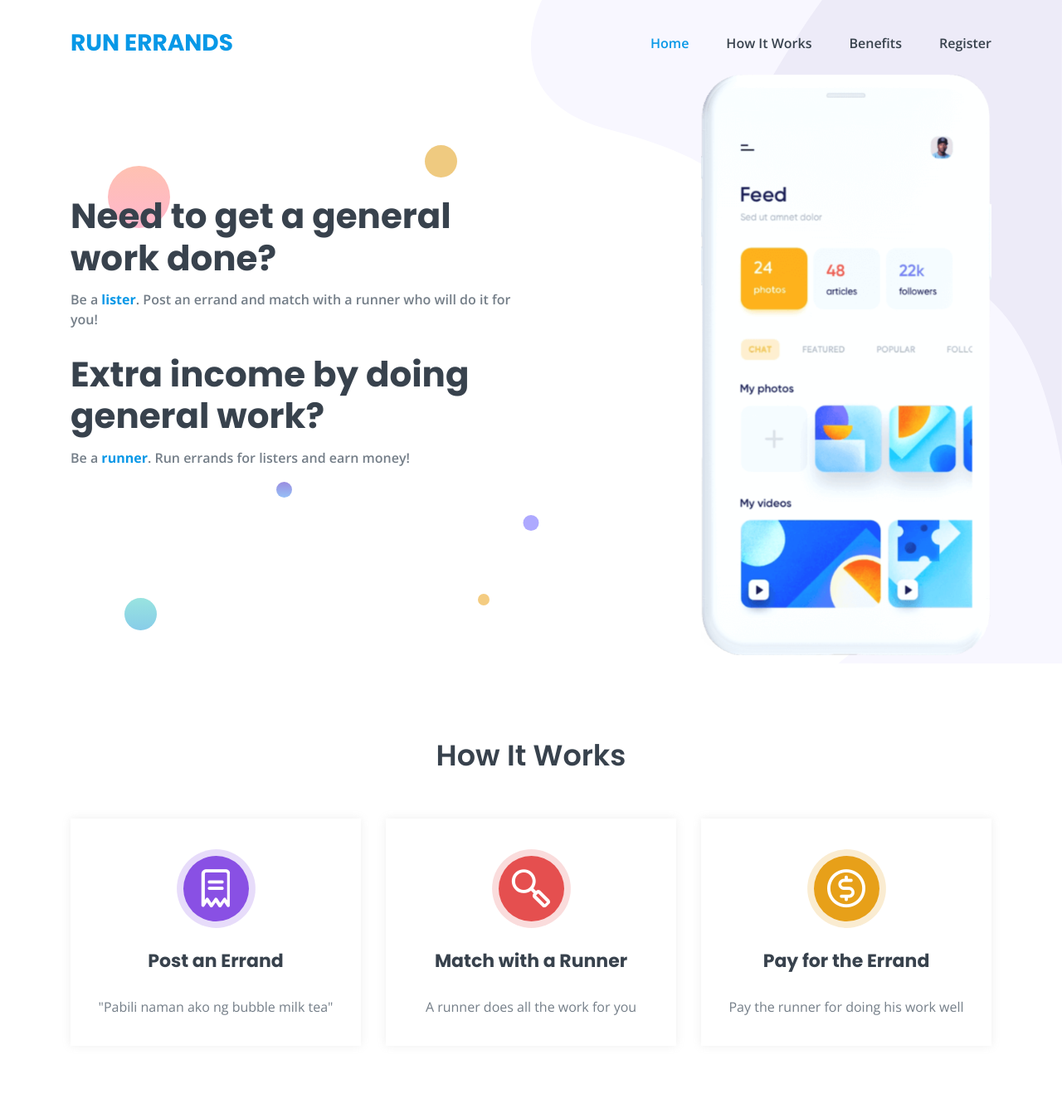
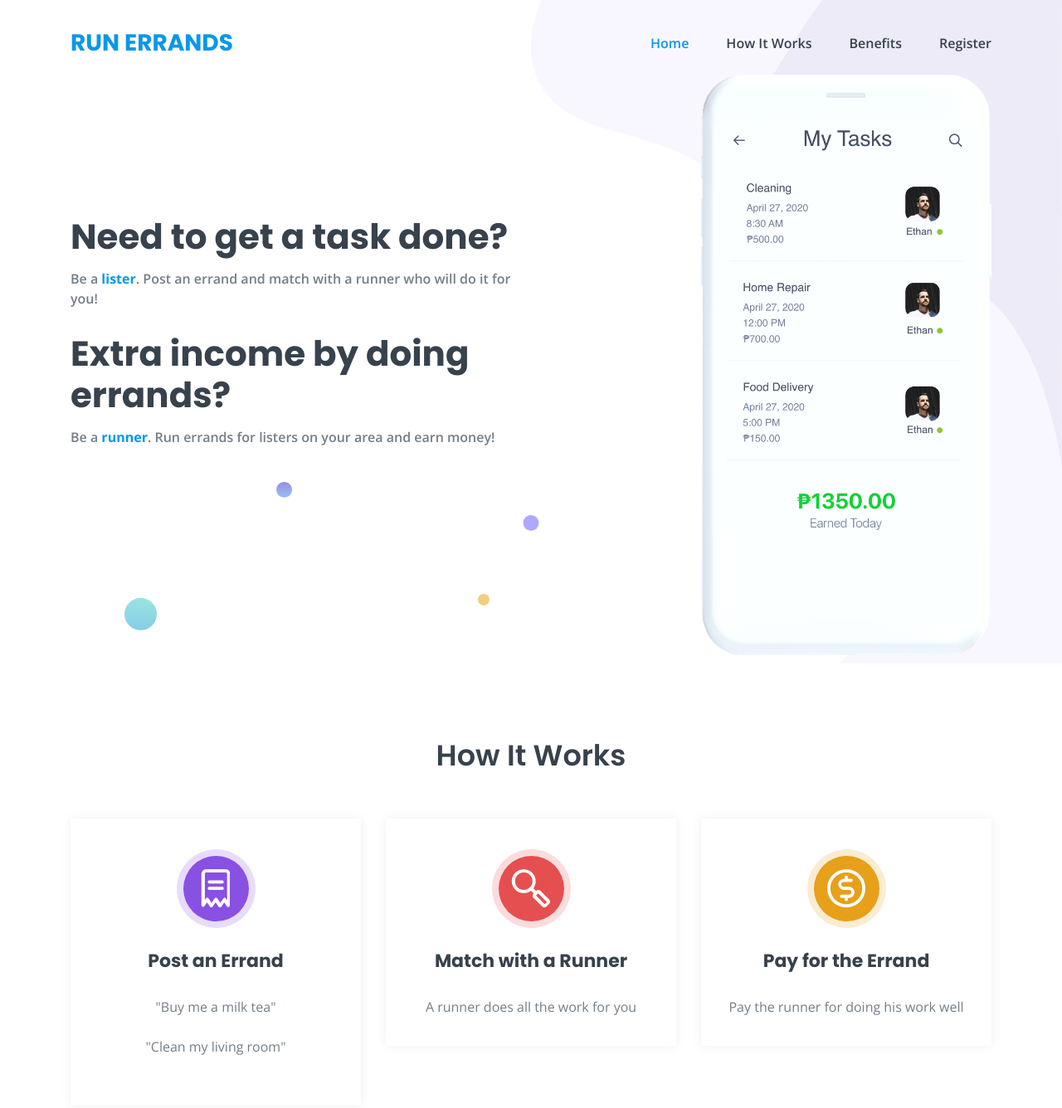
Before and after one commit to danieljohngomez/runerrands, a plain HTML site: page index.html in a window 1280 px wide. Shown: the top 1336 px of the page at 83% size. Drawn offline with nearby package versions, Linux system fonts and the light colour scheme.

Commit message:
new app image

```diff
--- a/index.html
+++ b/index.html
@@ -97,10 +97,10 @@
 
         <div id="home" class="header-hero bg_cover d-lg-flex align-items-center">
 
-            <div class="shape shape-1"></div>
+<!--            <div class="shape shape-1"></div>-->
             <div class="shape shape-2"></div>
             <div class="shape shape-3"></div>
-            <div class="shape shape-4"></div>
+<!--            <div class="shape shape-4"></div>-->
             <div class="shape shape-5"></div>
             <div class="shape shape-6"></div>
 
@@ -108,15 +108,15 @@
                 <div class="row align-items-center justify-content-center justify-content-lg-between">
                     <div class="col-lg-6 col-md-10">
                         <div class="header-hero-content">
-                            <h3 class="header-title wow fadeInLeftBig" data-wow-duration="1.3s" data-wow-delay="0.2s">Need to get a general work done?</h3>
+                            <h3 class="header-title wow fadeInLeftBig" data-wow-duration="1.3s" data-wow-delay="0.2s">Need to get a task done?</h3>
                             <p class="text wow fadeInLeftBig" data-wow-duration="1.3s" data-wow-delay="0.6s" style="margin-top: 12px; font-weight: 600;">Be a <span style="font-weight: 700;color: #0898E7;">lister</span>. Post an errand and match with a runner who will do it for you!</p>
-                            <h3 class="header-title wow fadeInLeftBig" data-wow-duration="1.3s" data-wow-delay="0.2s" style="margin-top: 30px;">Extra income by doing general work?</h3>
-                            <p class="text wow fadeInLeftBig" data-wow-duration="1.3s" data-wow-delay="0.6s" style="margin-top: 12px; font-weight: 600;">Be a <span style="font-weight: 700;color: #0898E7;">runner</span>. Run errands for listers and earn money!</p>
+                            <h3 class="header-title wow fadeInLeftBig" data-wow-duration="1.3s" data-wow-delay="0.2s" style="margin-top: 30px;">Extra income by doing errands?</h3>
+                            <p class="text wow fadeInLeftBig" data-wow-duration="1.3s" data-wow-delay="0.6s" style="margin-top: 12px; font-weight: 600;">Be a <span style="font-weight: 700;color: #0898E7;">runner</span>. Run errands for listers on your area and earn money!</p>
                         </div> <!-- header hero content -->
                     </div>
                     <div class="col-lg-4 col-md-6 col-sm-6 col-10">
                         <div class="header-image">
-                            <img src="assets/images/header-app.png" alt="app" class="image wow fadeInRightBig" data-wow-duration="1.3s" data-wow-delay="0.5s">
+                            <img src="assets/images/header-app-2.png" alt="app" class="image wow fadeInRightBig" data-wow-duration="1.3s" data-wow-delay="0.5s">
                         </div> <!-- header image -->
                     </div>
                 </div> <!-- row -->
@@ -150,7 +150,8 @@
                         <div class="services-content">
                             <h4 class="services-title">Post an Errand</h4>
                             <p class="text">
-                                "Pabili naman ako ng bubble milk tea"
+                                "Buy me a milk tea"</p></br>
+                                "Clean my living room"</p></br>
                             </p>
                         </div>
                     </div> <!-- single services -->
@@ -232,15 +233,15 @@
 
     <!--====== REGISTER PART START ======-->
 
-    <section id="register" class="download-area pt-70 pb-40">
+    <section id="register" class="download-area pb-40">
         <div class="container">
             <div class="row justify-content-center align-items-center">
-                <div class="col-lg-6 col-md-9">
-                    <div class="about-image mt-50 wow fadeInLeftBig" data-wow-duration="1.3s" data-wow-delay="0.5s">
-                        <div class="about-shape"></div>
-                        <img class="app" src="assets/images/about-app.png" alt="app">
-                    </div> <!-- about image -->
-                </div>
+<!--                <div class="col-lg-6 col-md-9">-->
+<!--                    <div class="about-image mt-50 wow fadeInLeftBig" data-wow-duration="1.3s" data-wow-delay="0.5s">-->
+<!--                        <div class="about-shape"></div>-->
+<!--                        <img class="app" src="assets/images/about-app.png" alt="app">-->
+<!--                    </div> &lt;!&ndash; about image &ndash;&gt;-->
+<!--                </div>-->
                 <div class="col-lg-6">
                     <div class="download-content mt-45 wow fadeInLeftBig" data-wow-duration="1.3s" data-wow-delay="0.5s">
                         <h3 class="download-title" style="margin-bottom: 16px;">Register Now!</h3>
```
Also changed, not shown: assets/images/header-app-2.png (added).
